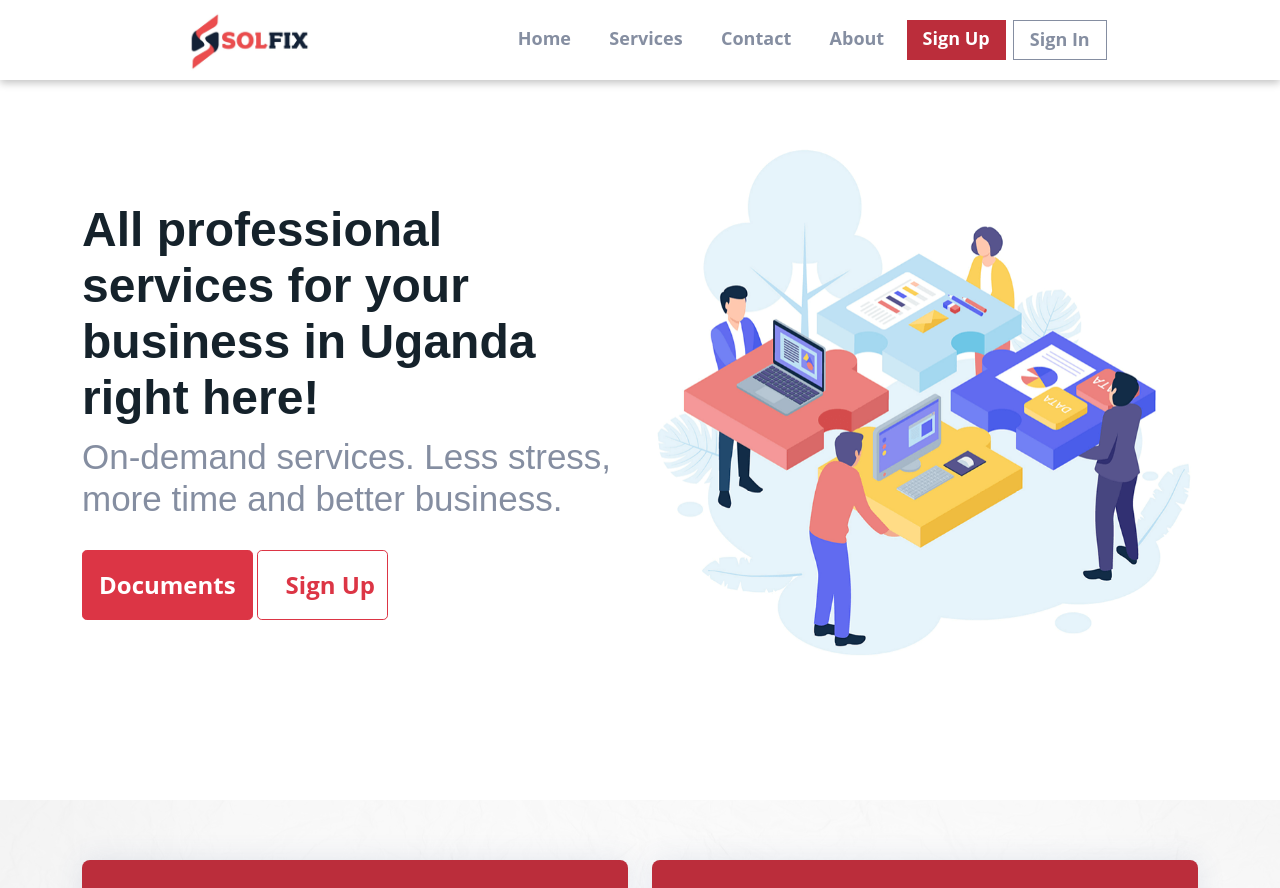
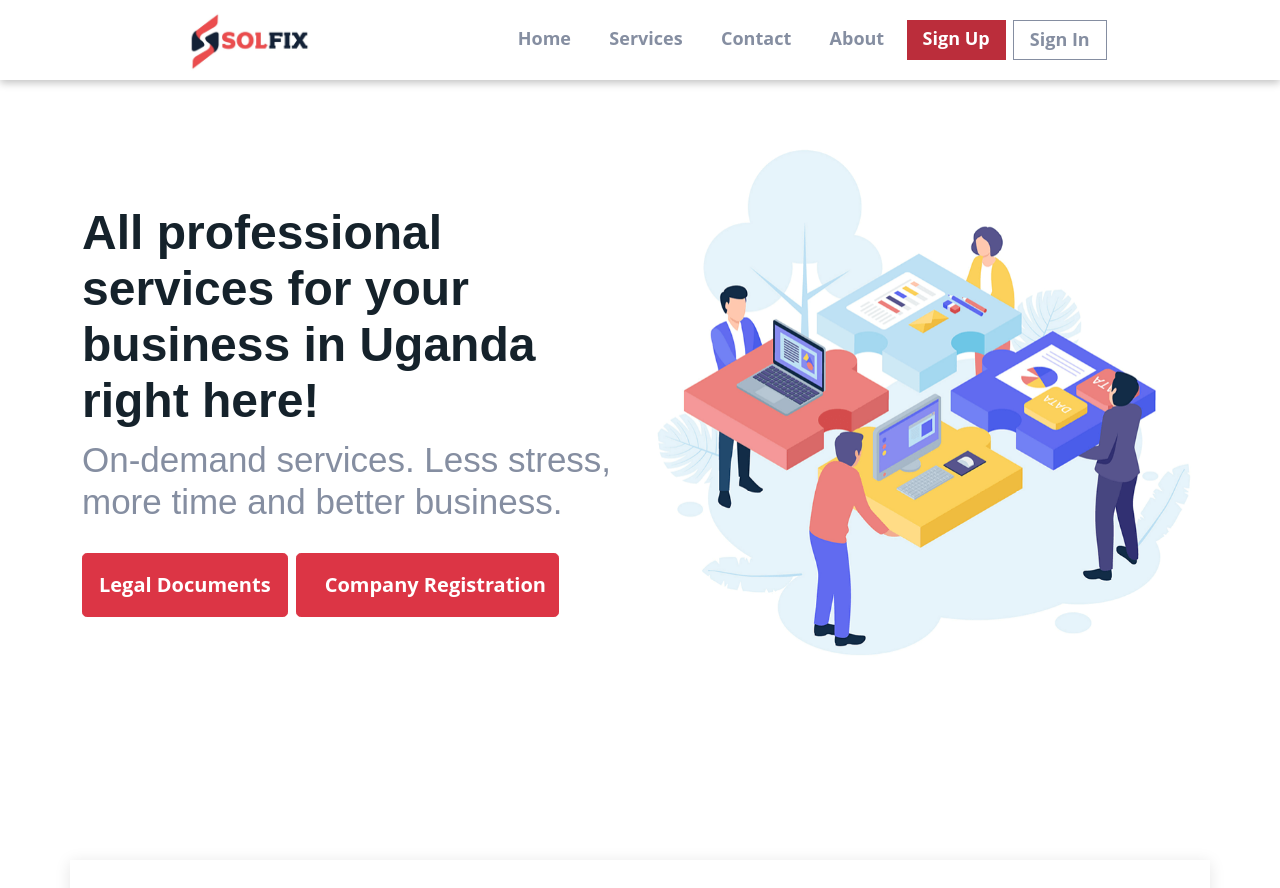
Before and after one commit to MichaelKasingye/solfix-africa-dev-react-app, a React (Create React App) app: page / in a window 1280 px wide. Shown: the top 888 px of the page. Built offline with nearby package versions, Linux system fonts and the light colour scheme.

Commit message:
Adjust buttons

```diff
--- a/src/Components/Footer/index.js
+++ b/src/Components/Footer/index.js
@@ -68,12 +68,10 @@ function Footer() {
         </div>
         <div className="container">
           <div className="copyright">
-            © Copyright{" "}
-            <strong>
-              <span>Solfix</span>
-            </strong>
-            . All Rights Reserved
+          &copy;2022 All Rights Reserved - {" "}
+              <strong>Solfix Africa</strong>
           </div>
+          {/* <strong> &copy;</strong><script> document.write(new Date().getFullYear();</script> All Rights Reserved -<b> Solfix Africa</b> */}
         </div>
       </footer>
       {/* End Footer */}
--- a/src/Components/Hero/index.js
+++ b/src/Components/Hero/index.js
@@ -17,18 +17,18 @@ function Hero() {
             </h2>
             <div className="d-flex">
               <a
-                href="#featured-services"
-                className="btn btn-danger rounded-3 p-3 fw-bold fs-4"
+                href="/legal-documents-page"
+                className="btn btn-danger rounded-3 p-3 fw-bold fs-5"
                 // data-bs-toggle="modal"
                 // data-bs-target="#healthCheck"
               >
-                Documents
+                Legal Documents
               </a>
-              <a href="https://solfixafrica.com/signup"
+              <a href="/company-registration-page"
               // target="_blank" rel="noopener"
-                className="btn btn-outline-danger rounded-3 mx-1 fs-4 d-flex align-items-center"
+                className="btn btn-danger rounded-3 mx-2 fs-5 d-flex align-items-center"
               >
-                <span><strong>Sign Up</strong></span>
+                <span><strong>Company Registration</strong></span>
               </a>
             </div>
           </div>
--- a/src/Pages/Home.jsx
+++ b/src/Pages/Home.jsx
@@ -1,6 +1,6 @@
 import React from "react";
 import Hero from "../Components/Hero"
-import Features from "../Components/Features"
+// import Features from "../Components/Features"
 import AboutUs from "../Components/AboutUs";
 // import Services from "../Components/Services";
 import Partners from "../Components/Partners";
@@ -11,7 +11,7 @@ function Home() {
   return (
     <>
     <Hero/>
-    <Features/>
+    {/* <Features/> */}
     <AboutUs/>
     {/* <Services/> */}
     <CallToAction/>
```
